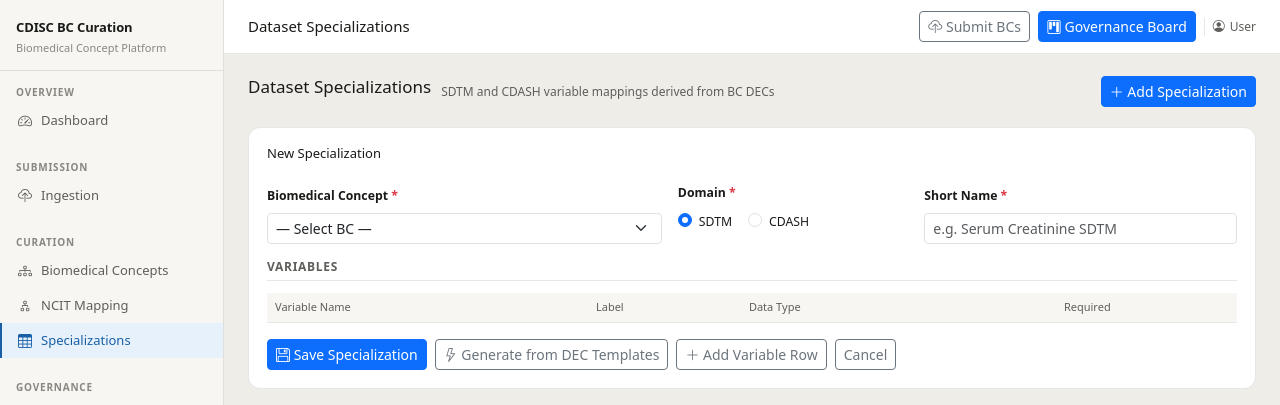
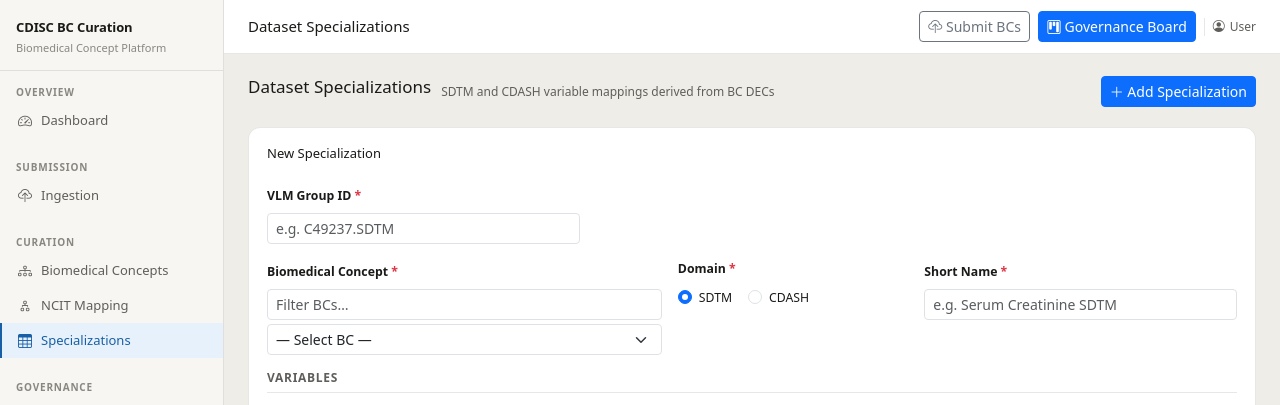
Before and after one commit to pendingintent/cdisc-concept-curation, a Flask app: page /specializations/ in a window 1280 px wide, after a click on "Add Specialization". Shown: the top 405 px of the page. Run offline with Flask 3, Linux system fonts and the light colour scheme; lists and menus that the app fills with data are empty.

Commit message:
Added bc selection to specializations; Fixed specialization search; added pagination to dashboard

```diff
--- a/routes/dashboard.py
+++ b/routes/dashboard.py
@@ -42,8 +42,8 @@ def index():
     return render_template(
         "dashboard.html",
         stats=stats,
-        api_bcs=api_bcs[:50] if not api_bc_error else [],
-        api_specs=api_specs[:50] if not api_spec_error else [],
+        api_bcs=sorted(api_bcs, key=lambda x: (x.get("title") or "").lower()) if not api_bc_error else [],
+        api_specs=sorted(api_specs, key=lambda x: (x.get("title") or "").lower()) if not api_spec_error else [],
         api_bc_error=api_bc_error,
         api_spec_error=api_spec_error,
         api_bc_count=api_bc_count,
--- a/routes/specializations.py
+++ b/routes/specializations.py
@@ -1,4 +1,4 @@
-from flask import Blueprint, render_template, request, redirect, url_for, flash
+from flask import Blueprint, render_template, request, redirect, url_for, flash, jsonify
 from models.bc import BiomedicalConcept, DataElementConcept
 from models.specialization import DatasetSpecialization
 from extensions import db
@@ -7,14 +7,27 @@ from services.cdisc_api import CDISCApiClient
 bp = Blueprint("specializations", __name__)
 
 
+def _get_bc_options():
+    """Return (library_bcs, local_bcs) for the BC selector.
+
+    library_bcs — list of dicts with bc_id/short_name from the CDISC Library (cached).
+    local_bcs   — BiomedicalConcept ORM objects from the local governance pipeline.
+    """
+    links = CDISCApiClient().get_biomedical_concepts()
+    library_bcs = [{"bc_id": lnk["href"].rstrip("/").split("/")[-1], "short_name": lnk.get("title", "")} for lnk in links if "href" in lnk and "error" not in lnk]
+    local_bcs = BiomedicalConcept.query.order_by(BiomedicalConcept.short_name).all()
+    return library_bcs, local_bcs
+
+
 @bp.route("/")
 def index():
     specs = DatasetSpecialization.query.all()
-    bcs = BiomedicalConcept.query.order_by(BiomedicalConcept.short_name).all()
+    library_bcs, local_bcs = _get_bc_options()
     return render_template(
         "specializations.html",
         specs=specs,
-        bcs=bcs,
+        library_bcs=library_bcs,
+        local_bcs=local_bcs,
         page_title="Specializations",
     )
 
@@ -37,11 +50,12 @@ def library_detail(spec_path):
 def detail(vlm_group_id):
     spec = DatasetSpecialization.query.get_or_404(vlm_group_id)
     specs = DatasetSpecialization.query.all()
-    bcs = BiomedicalConcept.query.order_by(BiomedicalConcept.short_name).all()
+    library_bcs, local_bcs = _get_bc_options()
     return render_template(
         "specializations.html",
         specs=specs,
-        bcs=bcs,
+        library_bcs=library_bcs,
+        local_bcs=local_bcs,
         edit_spec=spec,
         page_title="Specializations",
     )
@@ -67,6 +81,18 @@ def create():
     return redirect(url_for("specializations.index"))
 
 
+@bp.route("/generate-from-dec", methods=["POST"])
+def generate_from_dec():
+    """Return DEC-derived variable rows as JSON for the specialization form."""
+    data = request.get_json(silent=True) or {}
+    bc_id = data.get("bc_id", "").strip()
+    if not bc_id:
+        return jsonify({"error": "bc_id required"}), 400
+    decs = DataElementConcept.query.filter_by(bc_id=bc_id).all()
+    variables = [{"name": d.dec_label or "", "label": d.dec_label or "", "data_type": d.data_type or "string", "required": bool(d.required)} for d in decs]
+    return jsonify({"variables": variables})
+
+
 @bp.route("/generate/<bc_id>", methods=["POST"])
 def generate(bc_id):
     """Generate a specialization from DEC templates for a BC."""
--- a/services/cdisc_api.py
+++ b/services/cdisc_api.py
@@ -8,7 +8,7 @@ from flask import current_app
 # Entries are never evicted — stale data is served while a refresh is attempted,
 # so a timeout never blocks the request with an empty response.
 _cache = {}
-_CACHE_TTL = 300        # serve fresh data for 5 minutes
+_CACHE_TTL = 300  # serve fresh data for 5 minutes
 _CACHE_STALE_TTL = 3600  # serve stale data for up to 1 hour while refresh fails
 
 
@@ -102,8 +102,11 @@ class CDISCApiClient:
         def _fetch():
             try:
                 data = self._get("/mdr/specializations/datasetspecializations")
-                sdtm = data.get("_links", {}).get("datasetSpecializations", {}).get("sdtm", [])
-                return sdtm
+                links = data.get("_links", {}).get("datasetSpecializations", [])
+                # API returns either a flat list or a domain-keyed dict (sdtm/cdash/…)
+                if isinstance(links, list):
+                    return links
+                return [item for v in links.values() if isinstance(v, list) for item in v]
             except Exception as e:
                 return [{"error": str(e)}]
 
--- a/templates/bc_detail.html
+++ b/templates/bc_detail.html
@@ -374,8 +374,8 @@
 </form>
 {% endblock %}
 
-{% if needs_loinc_fetch or needs_ncit_fetch %}
 {% block extra_js %}
+{% if bc.bc_id and (needs_loinc_fetch or needs_ncit_fetch) %}
 <script>
 (function () {
   const LOINC_FIELDS = [
@@ -469,5 +469,5 @@
     });
 }());
 </script>
+{% endif %}
 {% endblock %}
-{% endif %}
--- a/templates/specializations.html
+++ b/templates/specializations.html
@@ -21,7 +21,7 @@
   <div class="bc-card">
     <div class="bc-card-header">
       <h2 class="bc-card-title">
-        {% if editing_spec %}Edit Specialization{% else %}New Specialization{% endif %}
+        {% if edit_spec %}Edit Specialization{% else %}New Specialization{% endif %}
       </h2>
     </div>
 
@@ -31,18 +31,42 @@
       {{ form.hidden_tag() if form else '' }}
 
       <div class="row g-3 mb-3">
+        <div class="col-md-4">
+          <label for="vlm_group_id" class="form-label small fw-semibold">VLM Group ID <span class="text-danger" aria-hidden="true">*</span></label>
+          <input type="text" id="vlm_group_id" name="vlm_group_id" class="form-control form-control-sm"
+                 value="{{ edit_spec.vlm_group_id if edit_spec else '' }}"
+                 placeholder="e.g. C49237.SDTM" required>
+        </div>
+        <div class="col-md-8"><!-- spacer --></div>
+      </div>
+
+      <div class="row g-3 mb-3">
         <div class="col-md-5">
           <label for="bc_selector" class="form-label small fw-semibold">Biomedical Concept <span class="text-danger" aria-hidden="true">*</span></label>
+          <input type="search" id="bc_search" class="form-control form-control-sm mb-1"
+                 placeholder="Filter BCs…" aria-label="Filter biomedical concepts" autocomplete="off">
           <select id="bc_selector" name="bc_id" class="form-select form-select-sm" required
                   aria-label="Select a Biomedical Concept">
             <option value="">— Select BC —</option>
-            {% if available_bcs %}
-              {% for bc in available_bcs %}
-                <option value="{{ bc.bc_id }}"
-                        {% if editing_spec and editing_spec.bc_id == bc.bc_id %}selected{% endif %}>
-                  {{ bc.short_name }} ({{ bc.bc_id }})
-                </option>
+            {% if library_bcs %}
+            <optgroup label="CDISC Library ({{ library_bcs | length }})">
+              {% for bc in library_bcs %}
+              <option value="{{ bc.bc_id }}"
+                      {% if edit_spec and edit_spec.bc_id == bc.bc_id %}selected{% endif %}>
+                {{ bc.short_name }} ({{ bc.bc_id }})
+              </option>
               {% endfor %}
+            </optgroup>
+            {% endif %}
+            {% if local_bcs %}
+            <optgroup label="Local — Governance Pipeline ({{ local_bcs | length }})">
+              {% for bc in local_bcs %}
+              <option value="{{ bc.bc_id }}"
+                      {% if edit_spec and edit_spec.bc_id == bc.bc_id %}selected{% endif %}>
+                {{ bc.short_name }} ({{ bc.bc_id }})
+              </option>
+              {% endfor %}
+            </optgroup>
             {% endif %}
           </select>
         </div>
@@ -53,12 +77,12 @@
             <div class="d-flex gap-3">
               <div class="form-check">
                 <input class="form-check-input" type="radio" name="domain" id="domain-sdtm" value="SDTM"
-                       {% if not editing_spec or editing_spec.domain == 'SDTM' %}checked{% endif %}>
+                       {% if not edit_spec or edit_spec.domain == 'SDTM' %}checked{% endif %}>
                 <label class="form-check-label small" for="domain-sdtm">SDTM</label>
               </div>
               <div class="form-check">
                 <input class="form-check-input" type="radio" name="domain" id="domain-cdash" value="CDASH"
-                       {% if editing_spec and editing_spec.domain == 'CDASH' %}checked{% endif %}>
+                       {% if edit_spec and edit_spec.domain == 'CDASH' %}checked{% endif %}>
                 <label class="form-check-label small" for="domain-cdash">CDASH</label>
               </div>
             </div>
@@ -68,7 +92,7 @@
         <div class="col-md-4">
           <label for="spec_short_name" class="form-label small fw-semibold">Short Name <span class="text-danger" aria-hidden="true">*</span></label>
           <input type="text" id="spec_short_name" name="short_name" class="form-control form-control-sm"
-                 value="{{ editing_spec.short_name if editing_spec else '' }}"
+                 value="{{ edit_spec.short_name if edit_spec else '' }}"
                  placeholder="e.g. Serum Creatinine SDTM" required>
         </div>
       </div>
@@ -86,9 +110,9 @@
               <th scope="col" style="width: 40px;"></th>
             </tr>
           </thead>
-          <tbody id="spec-variables-body" data-row-count="{{ (editing_spec.variables | length) if editing_spec and editing_spec.variables else 0 }}">
-            {% if editing_spec and editing_spec.variables %}
-              {% for var in editing_spec.variables %}
+          <tbody id="spec-variables-body" data-row-count="{{ (edit_spec.variables | length) if edit_spec and edit_spec.variables else 0 }}">
+            {% if edit_spec and edit_spec.variables %}
+              {% for var in edit_spec.variables %}
               <tr>
                 <td>
                   <input type="text" class="form-control form-control-sm"
@@ -230,6 +254,22 @@
 (function () {
   'use strict';
 
+  // BC search filter
+  var bcSearch = document.getElementById('bc_search');
+  var bcSelect = document.getElementById('bc_selector');
+  if (bcSearch && bcSelect) {
+    var allOpts = Array.from(bcSelect.querySelectorAll('option'));
+    bcSearch.addEventListener('input', function () {
+      var q = this.value.trim().toLowerCase();
+      allOpts.forEach(function (opt) {
+        opt.hidden = q.length > 0 && opt.value !== '' && !opt.textContent.toLowerCase().includes(q);
+      });
+      Array.from(bcSelect.querySelectorAll('optgroup')).forEach(function (grp) {
+        grp.hidden = Array.from(grp.querySelectorAll('option')).every(function (o) { return o.hidden; });
+      });
+    });
+  }
+
   // Initialize variable row counter from server-rendered data
   let varRowIndex = parseInt(document.getElementById('spec-variables-body').dataset.rowCount || '0', 10);
 
```
Also changed, not shown: templates/dashboard.html (+67 -19 lines).
